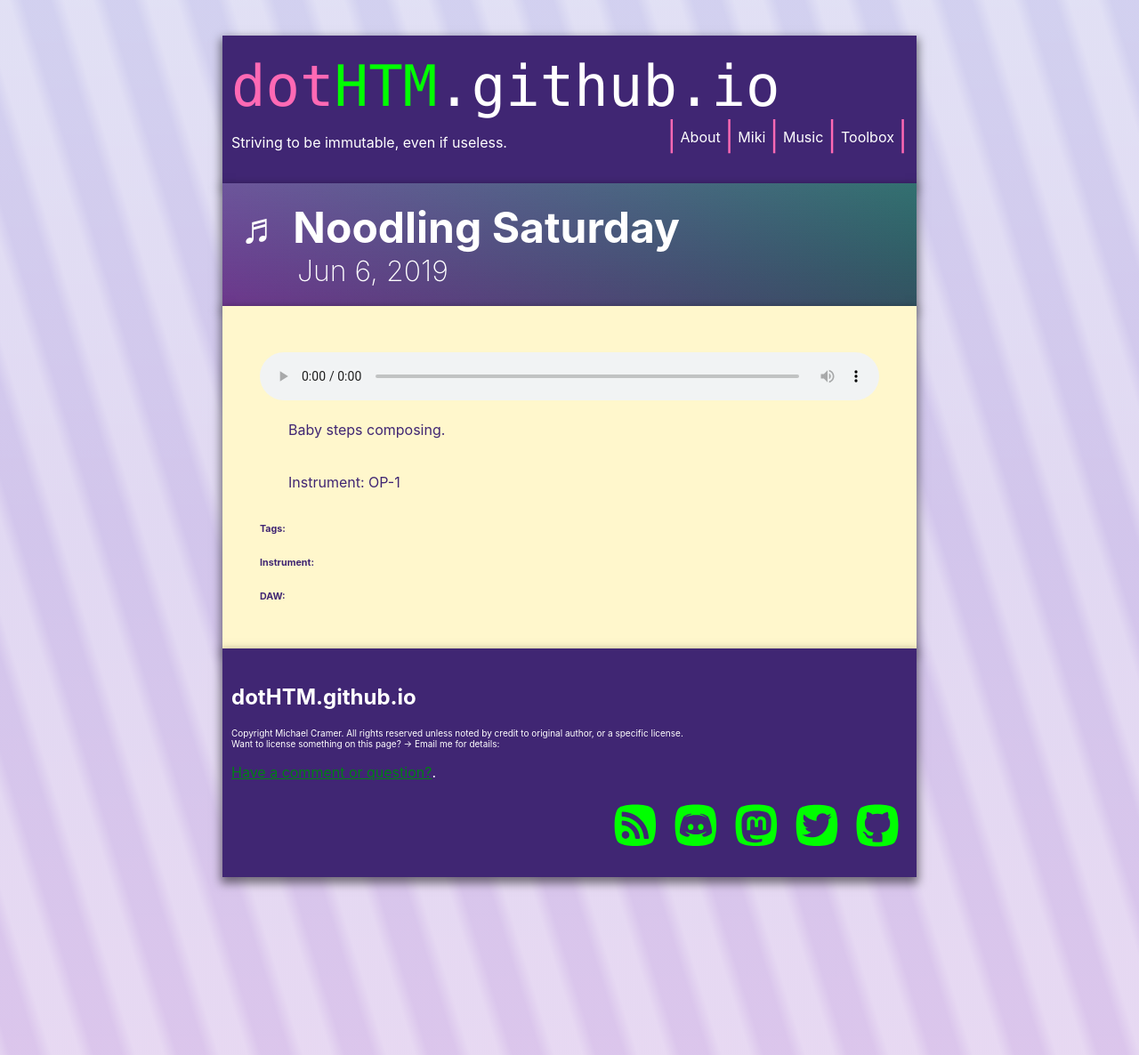
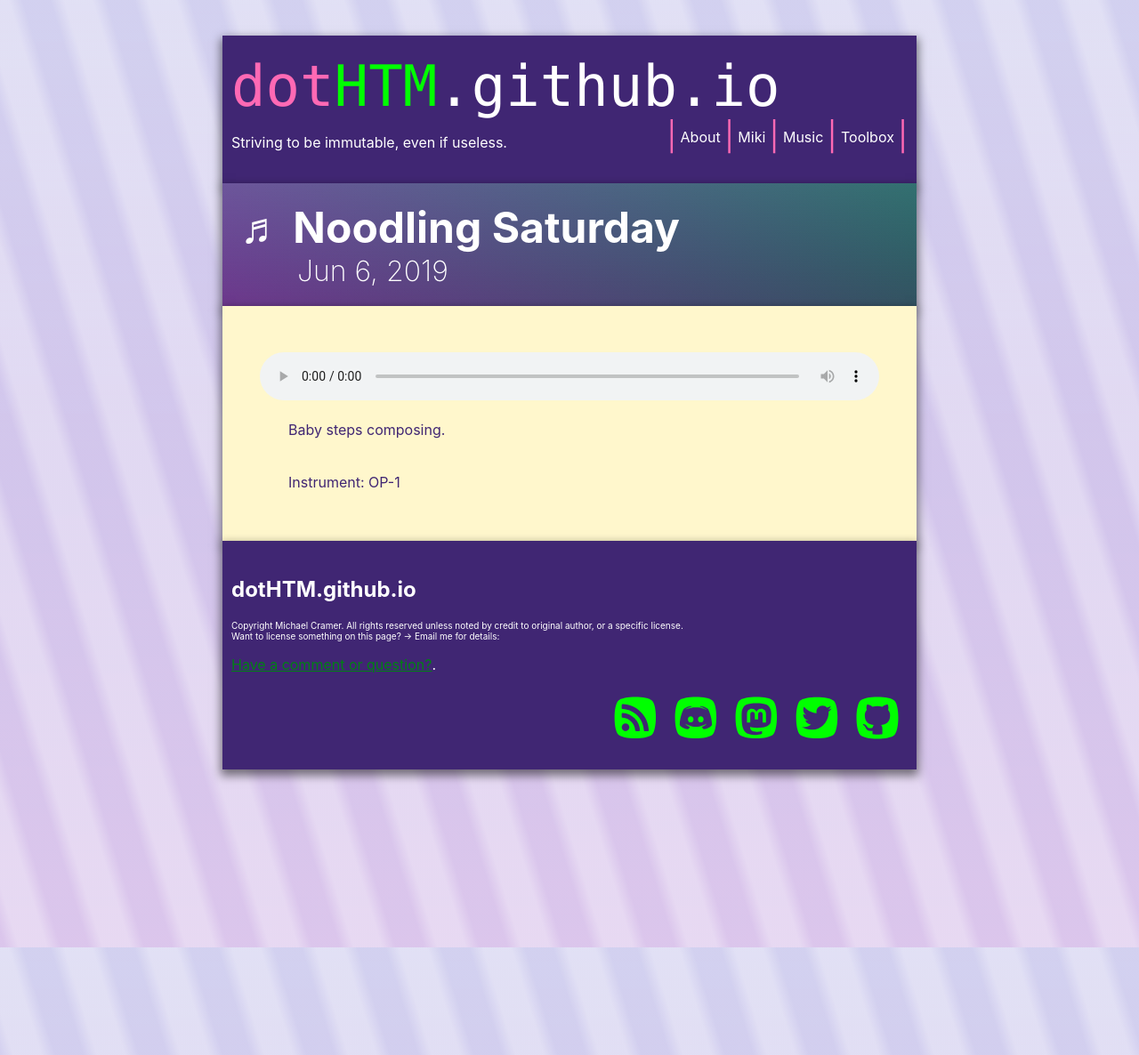
Before and after one commit to dotHTM/dothtm.github.io, a Jekyll site: the page built from music/2019-04-17_nooding_Saturday.md, in a window 1280 px wide. Shown: the whole page at 89% size. Built offline with Jekyll 4.4.1, drawn with Linux system fonts in a browser that asks for light colours.

Commit message:
revert layout

```diff
--- a/_layouts/music.html
+++ b/_layouts/music.html
@@ -8,13 +8,3 @@ default_image: /image/player_logo.png
   <p>Sorry, No Non-HTML5 Fallback.</p>
 </audio>
 {{ content }}
-
-<h6>Tags:</h6>
-{% for some_tag in page.tags %}<li>{{some_tag}}</li>
-{% endfor %}
-<h6>Instrument:</h6>
-{% for some_tag in page.instrument %}<li>{{some_tag}}</li>
-{% endfor %}
-<h6>DAW:</h6>
-{% for some_tag in page.daw %}<li>{{some_tag}}</li>
-{% endfor %}
```
